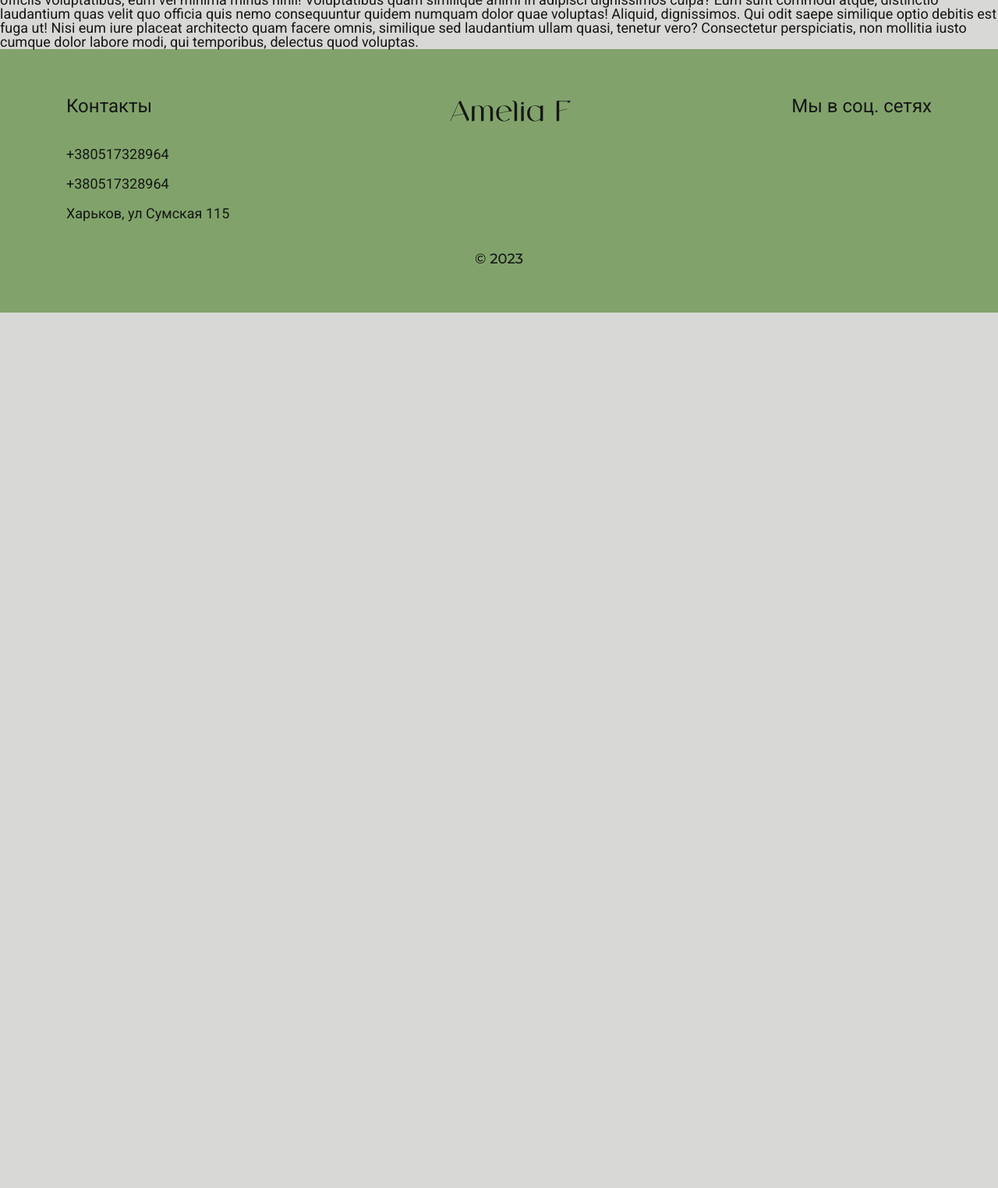
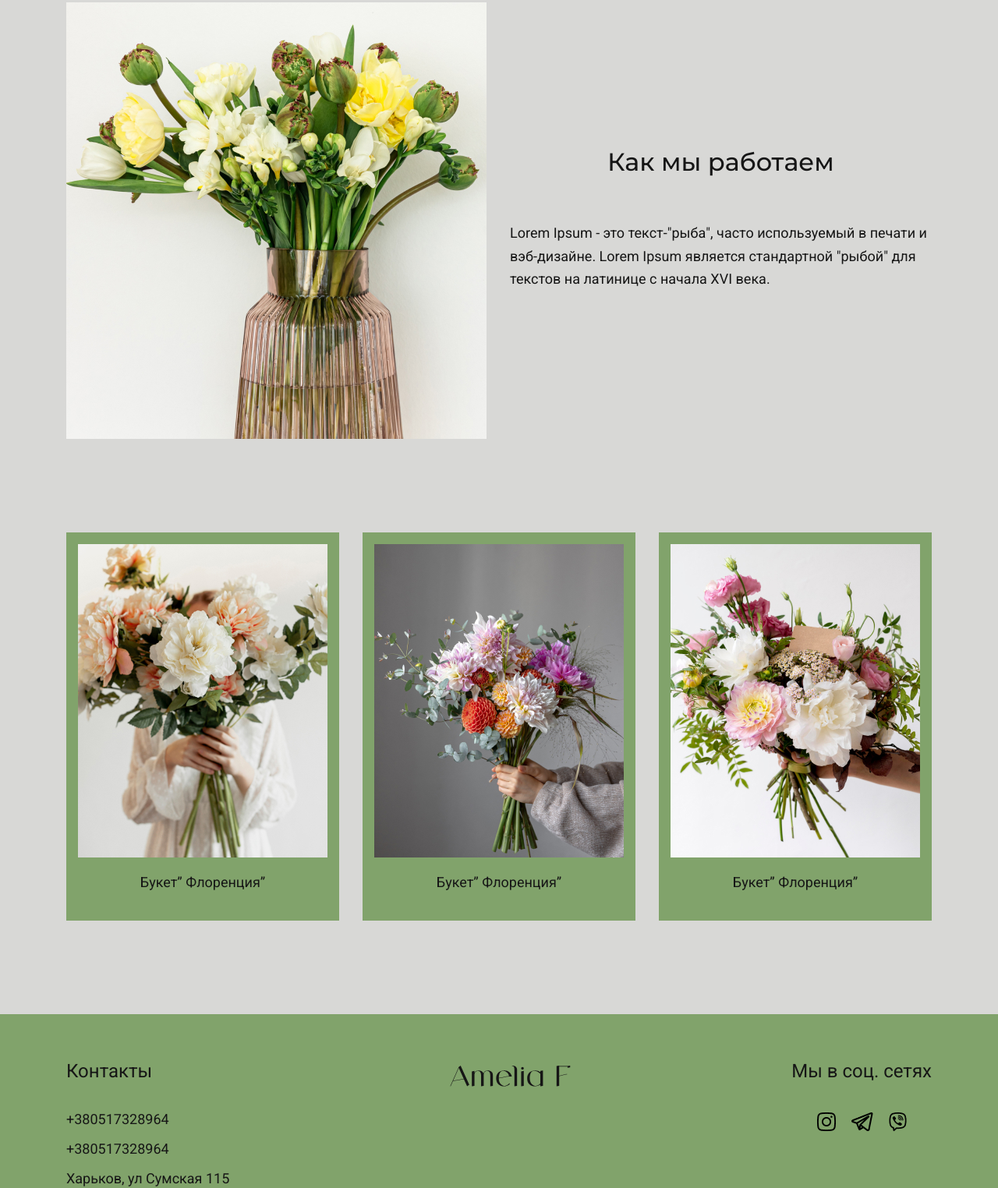
Before and after one commit to Davyd01/AMELIA-NEW, a plain HTML site: page index.html in a window 1280 px wide. Shown: the part 1582-3106 px from the top of the page at 78% size. Before the commit the page ends 1983 px from the top, so only its background shows below. Drawn offline with Linux system fonts and the light colour scheme.

Commit message:
project is done

```diff
--- a/css/style.css
+++ b/css/style.css
@@ -2,6 +2,10 @@
 
 /* font-family: "Montserrat", sans-serif;
   font-weight: 500; */
+
+html,body {
+  scroll-behavior: smooth;
+}
 
 body {
     font-family: "Roboto", sans-serif;
@@ -142,6 +146,7 @@ body {
 .promoution {
   background: #81A36B;
   padding: 80px 0;
+  margin-bottom: 120px;
 }
 .promoution-box {
   display: flex;
@@ -155,6 +160,86 @@ body {
   margin-top: 20px;
   font-family: "Montserrat", sans-serif;
   font-weight: 500;
+}
+
+
+
+
+
+
+.work {
+  margin-bottom: 120px;
+}
+.flex-work {
+  display: flex;
+  align-items: center;
+}
+.work-foto {
+  margin-right: 30px;
+  width: 539px;
+  height: 560px;
+
+}
+
+.work-foto img {
+  /* width: 100%; */
+  height: 100%;
+  object-fit: cover;
+}
+
+
+.work-description h2 {
+  text-align: center;
+  margin-bottom: 60px;
+  font-family: "Montserrat", sans-serif;
+  font-weight: 500;
+  font-size: 32px;
+
+}
+
+.work-description p {
+  text-align-last: left;
+  line-height: 164.063%;
+
+}
+
+
+
+
+
+
+.cards {
+  margin-bottom: 120px;
+}
+.cards-flex {
+  display: flex;
+  /* margin: 15px 15px 93px 15px; */
+  /* background: #81A36B; */
+  justify-content: space-between;
+
+}
+.card {
+  background: #81A36B;
+  padding: 15px 15px 40px 15px;
+}
+.card-content {
+}
+
+
+.card-content p {
+  text-align: center;
+  margin-top: 23px;
+}
+.card-foto {
+  width: 320px;
+  height: 402px;
+
+}
+
+.card-foto img {
+  width: 100%;
+  height: 100%;
+  object-fit: cover;
 }
 
 
@@ -198,3 +283,11 @@ body {
   font-family: "Montserrat", sans-serif;
   font-weight: 500;
 }
+
+
+.footer-social ul{
+  display: flex;
+  justify-content: center;
+  text-align: center;
+  gap: 20px;
+}
--- a/index.html
+++ b/index.html
@@ -32,7 +32,7 @@
   </header>
 
   <main>
-    <section class="main">
+    <section id="main" class="main">
       <div class="container">
         <div class="main-flex">
           <div class="main-description">
@@ -88,12 +88,57 @@
       </div>
     </section>
 
-    <section>Lorem ipsum dolor, sit amet consectetur adipisicing elit. Exercitationem possimus officiis id sequi quos vel? Nostrum eveniet impedit quam enim voluptatem, quasi dolor ad, et aspernatur repellat omnis in laborum fugit vero error facilis eligendi autem dolorem, aperiam hic quae tempora quisquam? Quas rerum iste consequuntur quam dolores pariatur ex officia, id exercitationem cum esse illo distinctio inventore neque aperiam fugit recusandae laboriosam vero rem harum. Nostrum pariatur et natus deleniti impedit laboriosam, error corporis maxime minus repellendus sint itaque facilis cupiditate possimus voluptatum illum magni nihil ipsa vero commodi in reprehenderit. Laudantium est quisquam veritatis itaque facilis ullam non eum. Quos repudiandae tempore nam voluptate, numquam ipsum voluptatem eum, nesciunt quisquam sequi tenetur, unde totam ipsa commodi magni atque necessitatibus. Incidunt facilis saepe ab repellendus earum officiis voluptatibus, eum vel minima minus nihil! Voluptatibus quam similique animi in adipisci dignissimos culpa? Eum sunt commodi atque, distinctio laudantium quas velit quo officia quis nemo consequuntur quidem numquam dolor quae voluptas! Aliquid, dignissimos. Qui odit saepe similique optio debitis est fuga ut! Nisi eum iure placeat architecto quam facere omnis, similique sed laudantium ullam quasi, tenetur vero? Consectetur perspiciatis, non mollitia iusto cumque dolor labore modi, qui temporibus, delectus quod voluptas.</section>
+    <section id="hwwork" class="work">
+      <div class="container">
+        <div class="flex-work">
+          <div class="work-foto">
+            <img src="img/glass-vase-with-flowers-in-the-interior-of-the-room 1.jpg" alt="#" width="539" height="560">
+          </div>
+          <div class="work-description">
+            <h2>Как мы работаем</h2>
+            <p>Lorem Ipsum - это текст-"рыба", часто используемый в печати и вэб-дизайне. Lorem Ipsum является стандартной "рыбой" для текстов на латинице с начала XVI века.</p>
+          </div>
+        </div>
+      </div>
+    </section>
 
+
+
+
+    <section id="our-works" class="cards">
+      <div class="container">
+        <div class="cards-flex">
+          <div class="card">
+            <div class="card-content">
+              <div class="card-foto">
+                <img src="img/Rectangle 87.jpg" alt="#">
+              </div>
+              <p>Букет” Флоренция”</p>
+            </div>
+          </div>
+          <div class="card">
+            <div class="card-content">
+              <div class="card-foto">
+                <img src="img/Rectangle 89.jpg" alt="#">
+              </div>
+              <p>Букет” Флоренция”</p>
+            </div>
+          </div>
+          <div class="card">
+            <div class="card-content">
+              <div class="card-foto">
+                <img src="img/Rectangle 88.jpg" alt="#">
+              </div>
+              <p>Букет” Флоренция”</p>
+            </div>
+          </div>
+        </div>
+      </div>
+    </section>
   </main>
 
 
-  <footer class="footer">
+  <footer id="footer" class="footer">
     <div class="container">
       <div class="flex-container">
         <div class="footer-contacts">
@@ -111,13 +156,13 @@
           <h3>Мы в соц. сетях</h3>
           <ul>
             <li>
-              <a href="#"></a>
+              <a href="#"><img src="img/Vector.png" alt=""></a>
             </li>
             <li>
-              <a href="#"></a>
+              <a href="#"><img src="img/Vector (1).png" alt=""></a>
             </li>
             <li>
-              <a href="#"></a>
+              <a href="#"><img src="img/Vector (2).png" alt=""></a>
             </li>
           </ul>
         </div>
```
